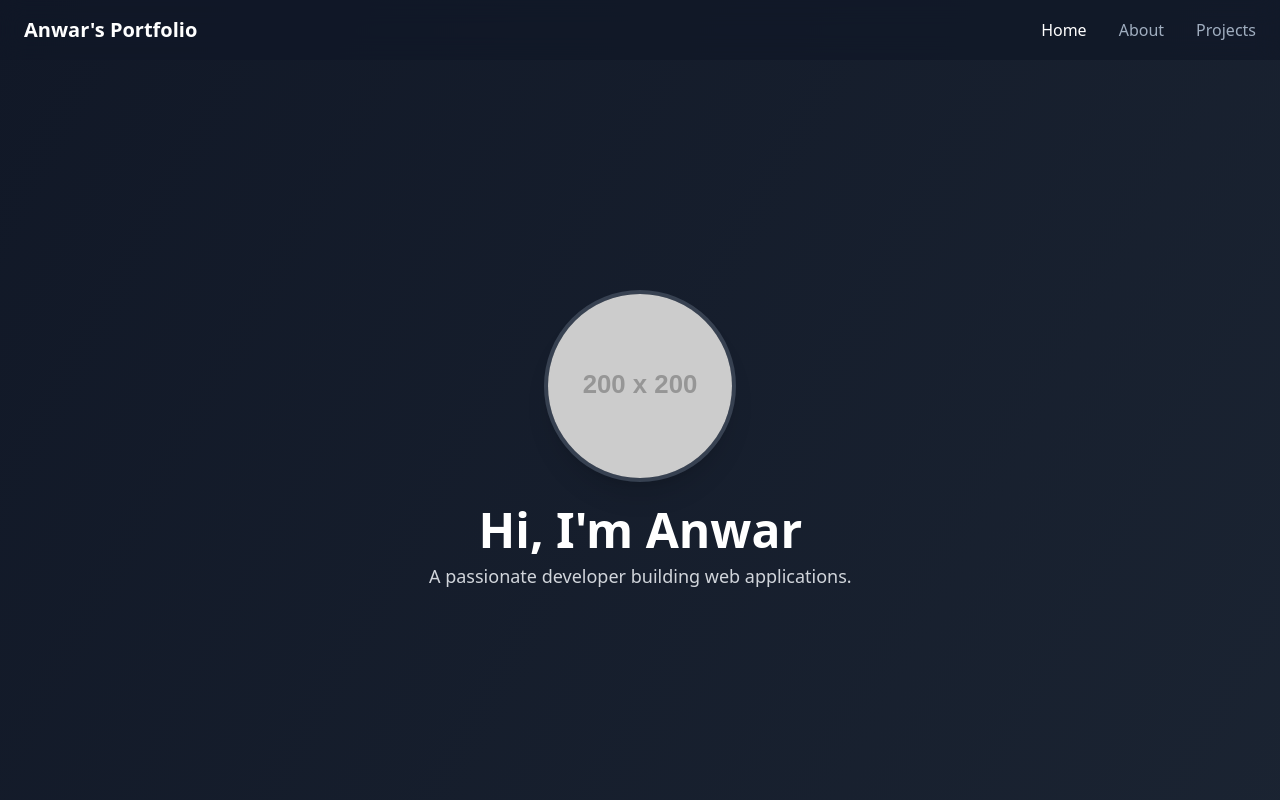
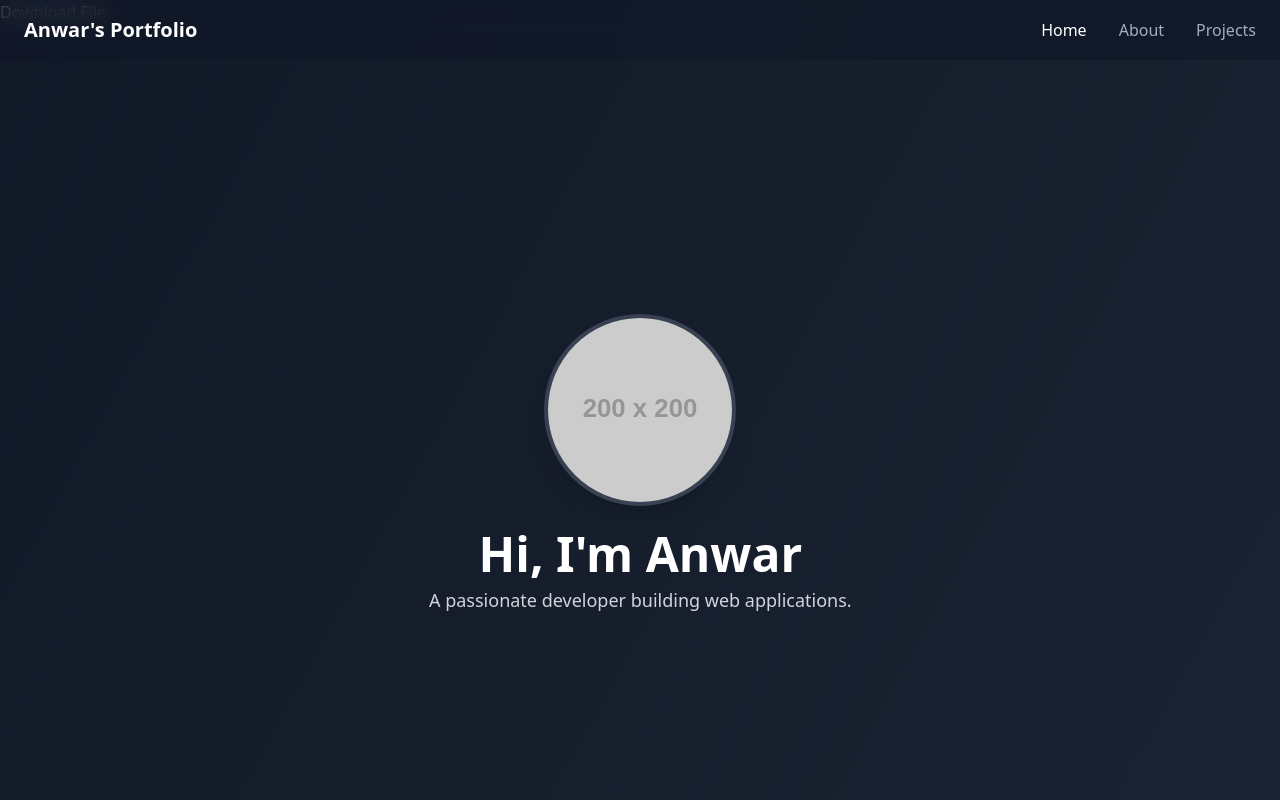
Before and after one commit to Agarva-ui/Portfolio, a website: page index.html in a window 1280 px wide. Shown: the top 800 px of the page. Drawn offline with nearby package versions, Linux system fonts and the light colour scheme; placeholder pictures from the web are drawn by us.

Commit message:
Update index.html

```diff
--- a/index.html
+++ b/index.html
@@ -54,6 +54,7 @@
             </ul>
         </div>
     </header>
+    <a href="url_for('Lab 2-Markup Languages XHTML')" download>Download File</a>
 
     <main>
         <!-- Hero Section -->
```
